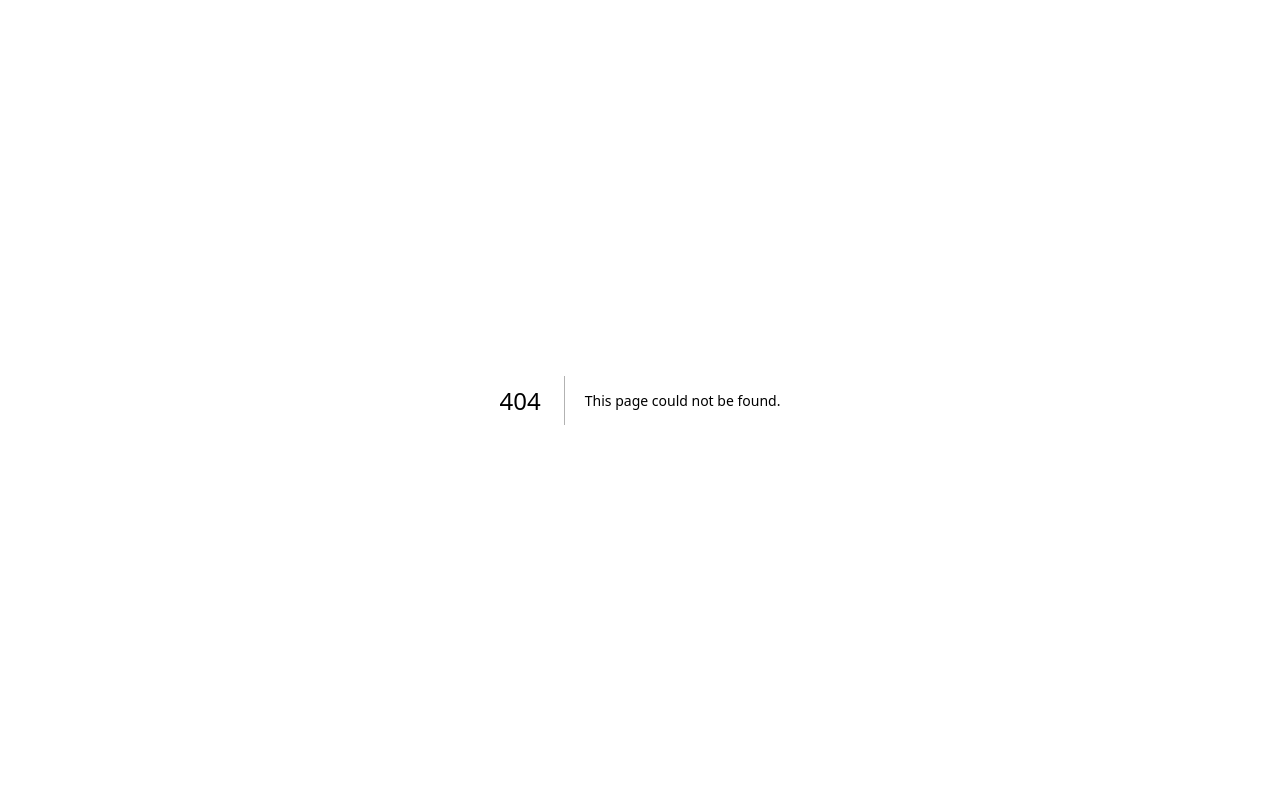
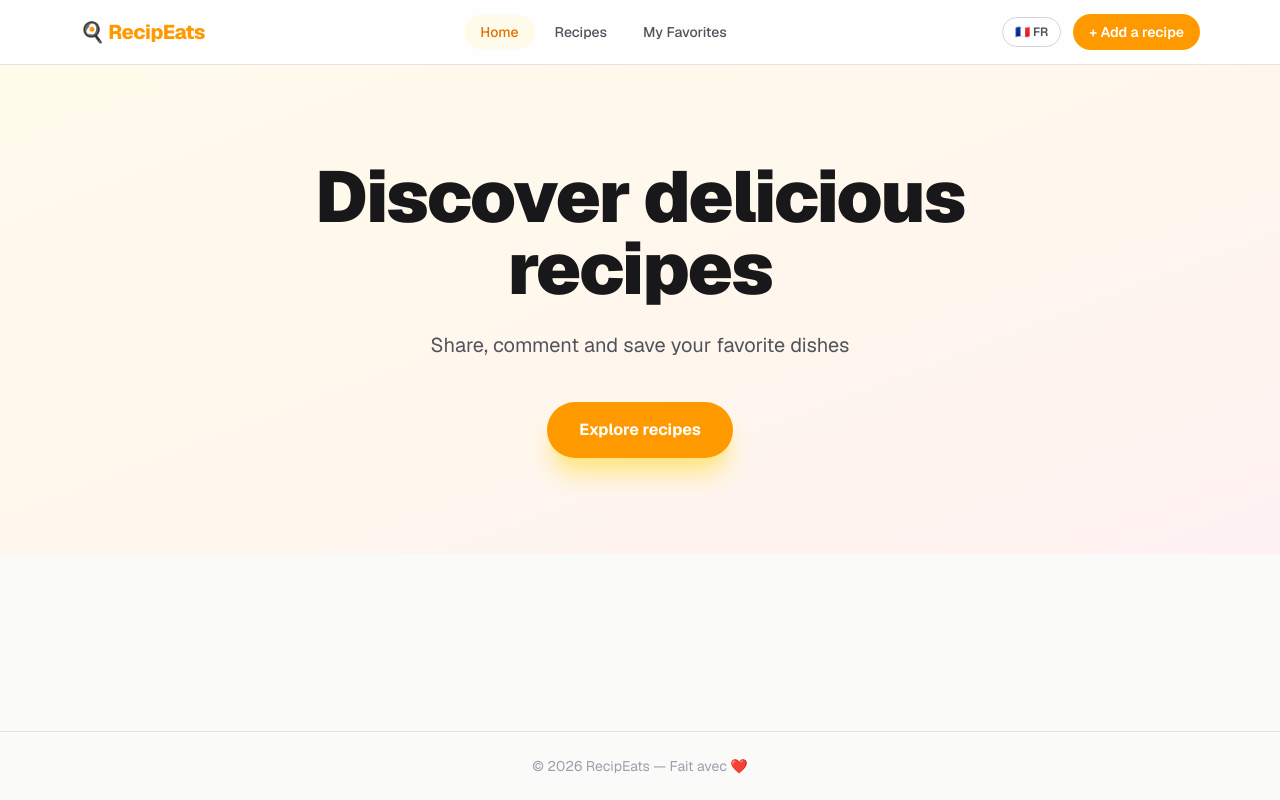
Before and after one commit to kYllim/recipeats, a Next.js app: page /en in a window 1280 px wide. Before the commit this address had no page. Built offline with nearby package versions, Linux system fonts and the light colour scheme.

Commit message:
feat: implement localized home and add-recipe pages

```diff
--- /dev/null
+++ b/src/app/[locale]/page.tsx
@@ -0,0 +1,55 @@
+import Link from "next/link";
+import { getDictionary } from "@/i18n";
+import { hasLocale } from "@/proxy";
+import { notFound } from "next/navigation";
+import type { Metadata } from "next";
+
+export async function generateMetadata({
+  params,
+}: {
+  params: Promise<{ locale: string }>;
+}): Promise<Metadata> {
+  const resolvedParams = await params;
+  const locale = resolvedParams?.locale;
+  if (!locale || !hasLocale(locale)) return {};
+  const t = getDictionary(locale);
+  return {
+    title: t.meta.homeTitle,
+    description: t.meta.homeDescription,
+  };
+}
+
+export default async function HomePage({
+  params,
+}: {
+  params: Promise<{ locale: string }>;
+}) {
+  const resolvedParams = await params;
+  const locale = resolvedParams?.locale;
+  if (!locale || !hasLocale(locale)) notFound();
+
+  const t = getDictionary(locale);
+
+  return (
+    <div className="flex flex-col">
+      <section className="relative overflow-hidden bg-gradient-to-br from-amber-50 via-orange-50 to-rose-50 dark:from-zinc-900 dark:via-zinc-900 dark:to-zinc-800 py-24 px-4">
+        <div className="max-w-4xl mx-auto text-center relative z-10 flex flex-col gap-6">
+          <h1 className="text-5xl md:text-7xl font-black text-zinc-900 dark:text-zinc-50 tracking-tight">
+            {t.home.hero}
+          </h1>
+          <p className="text-lg md:text-xl text-zinc-600 dark:text-zinc-400 max-w-2xl mx-auto leading-relaxed">
+            {t.home.subtitle}
+          </p>
+          <div className="flex items-center justify-center gap-4 mt-4">
+            <Link
+              href={`/${locale}/recipes`}
+              className="rounded-full bg-amber-500 hover:bg-amber-600 active:scale-95 text-white font-bold px-8 py-4 transition-all shadow-xl shadow-amber-200 dark:shadow-none"
+            >
+              {t.home.cta}
+            </Link>
+          </div>
+        </div>
+      </section>
+    </div>
+  );
+}
--- /dev/null
+++ b/src/app/[locale]/recipes/new/page.tsx
@@ -0,0 +1,46 @@
+import { notFound } from "next/navigation";
+import { getDictionary } from "@/i18n";
+import { hasLocale } from "@/proxy";
+import type { Metadata } from "next";
+
+export async function generateMetadata({
+  params,
+}: {
+  params: Promise<{ locale: string }>;
+}): Promise<Metadata> {
+  const resolvedParams = await params;
+  const locale = resolvedParams?.locale;
+  if (!locale || !hasLocale(locale)) return {};
+  const t = getDictionary(locale);
+  return {
+    title: t.nav.addRecipe,
+  };
+}
+
+export default async function AddRecipePage({
+  params,
+}: {
+  params: Promise<{ locale: string }>;
+}) {
+  const resolvedParams = await params;
+  const locale = resolvedParams?.locale;
+  if (!locale || !hasLocale(locale)) notFound();
+
+  const t = getDictionary(locale);
+
+  return (
+    <div className="max-w-3xl mx-auto px-4 py-12">
+      <div className="flex flex-col gap-6">
+        <h1 className="text-3xl font-extrabold text-zinc-900 dark:text-zinc-50">
+          ➕ {t.nav.addRecipe}
+        </h1>
+        <div className="p-12 border-2 border-dashed border-zinc-200 dark:border-zinc-800 rounded-3xl text-center bg-white dark:bg-zinc-900 shadow-sm">
+          <p className="text-zinc-500 mb-4">
+            Cette fonctionnalité est en cours de développement.
+          </p>
+          <div className="w-16 h-1 bg-amber-500 mx-auto rounded-full" />
+        </div>
+      </div>
+    </div>
+  );
+}
```
